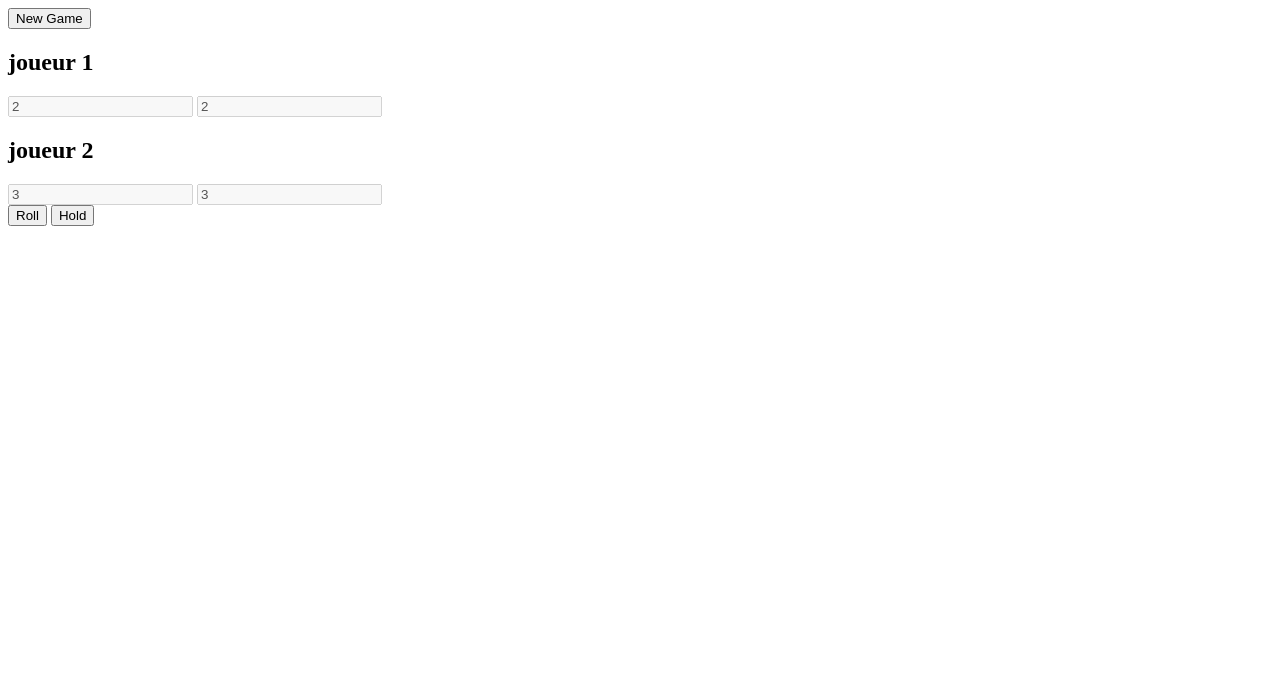
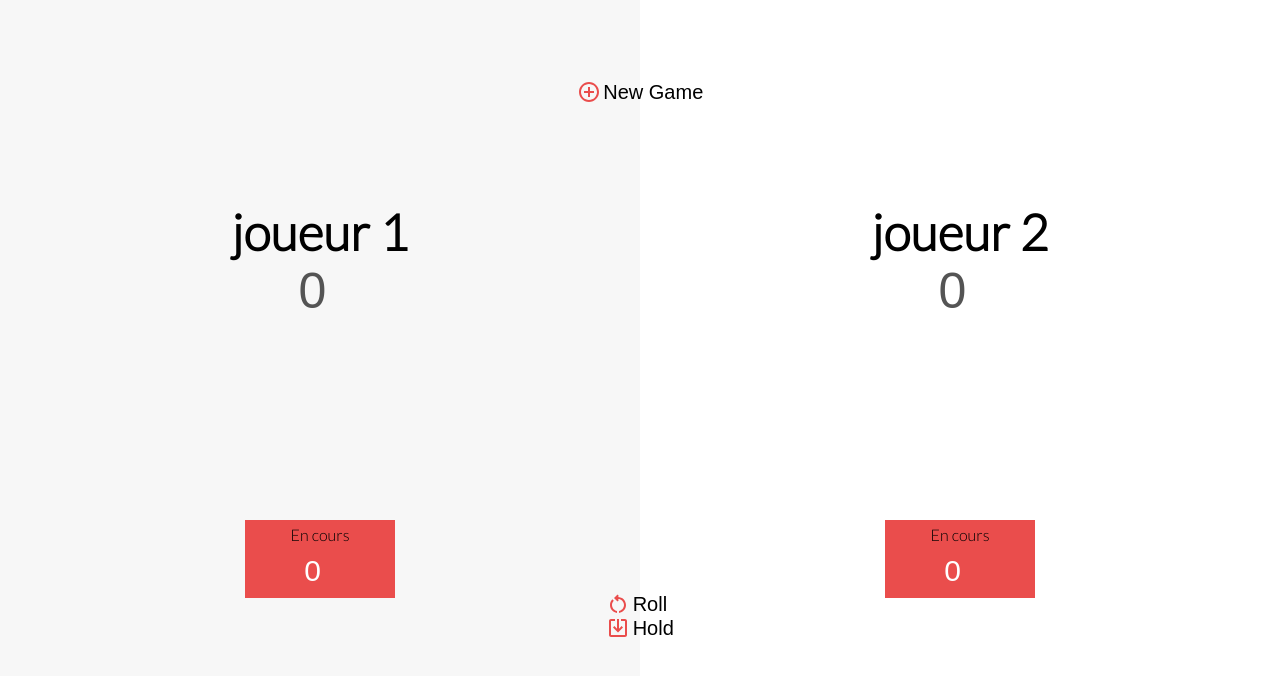
Before and after one commit to MatGosse/RollGame, a plain HTML site: page index.html in a window 1280 px wide. Drawn offline with nearby package versions, Linux system fonts and the light colour scheme.

Commit message:
ajout police, gestion boite & jquery

```diff
--- a/index.html
+++ b/index.html
@@ -2,23 +2,46 @@
 <html>
     <head>
         <title>Roll</title>
+        <meta charset="UTF-8"/>
+        <meta name="viewport" content="width=device-width, initial-scale=1">
+        <link rel="stylesheet" type="text/css" href="src/css/style.css"/>
+        <link rel="preconnect" href="https://fonts.googleapis.com">
+        <link rel="preconnect" href="https://fonts.gstatic.com" crossorigin>
+        <link href="https://fonts.googleapis.com/css2?family=Lato:wght@300&display=swap" rel="stylesheet">
     </head>
     <body>
-        <button class="reset">New Game</button>
-        <div>
+        <section id="player1">
             <h2>joueur 1</h2>
-            <input name="global_score_player_one" type="number" disabled="disabled" value='2'>
-            <input name="current_score_player_one" type="number" disabled="disabled" value='2'>
+            <input class="globalscore" name="global_score_player_one" type="number" disabled="disabled" value='0'>
+            <div class="current">
+                <label for="current_score_player_one">En cours</label>
+                <input name="current_score_player_one" type="number" disabled="disabled" value='0'>
+            </div>
+        </section>
+        <section id="player2">
+            <h2>joueur 2</h2>
+            <input class="globalscore" name="global_score_player_two" type="number" disabled="disabled" value='0'>
+            <div class="current">
+                <label for="current_score_player_two">En cours</label>
+                <input name="current_score_player_two" type="number" disabled="disabled" value='0'>
+            </div>
+        </section>
+        <div class="control">
+            <button onclick="play()" id="continue"><svg xmlns="http://www.w3.org/2000/svg" enable-background="new 0 0 24 24" height="24px" viewBox="0 0 24 24" width="24px" fill="#000000"><g><path d="M0,0h24v24H0V0z" fill="none"/></g><g><g><path d="M6,13c0-1.65,0.67-3.15,1.76-4.24L6.34,7.34C4.9,8.79,4,10.79,4,13c0,4.08,3.05,7.44,7,7.93v-2.02 C8.17,18.43,6,15.97,6,13z M20,13c0-4.42-3.58-8-8-8c-0.06,0-0.12,0.01-0.18,0.01l1.09-1.09L11.5,2.5L8,6l3.5,3.5l1.41-1.41 l-1.08-1.08C11.89,7.01,11.95,7,12,7c3.31,0,6,2.69,6,6c0,2.97-2.17,5.43-5,5.91v2.02C16.95,20.44,20,17.08,20,13z"/></g></g></svg>Roll</button>
+            <button onclick="save()"id="stop"><svg xmlns="http://www.w3.org/2000/svg" height="24px" viewBox="0 0 24 24" width="24px" fill="#000000"><path d="M0 0h24v24H0V0z" fill="none"/><path d="M10.09 15.59L11.5 17l5-5-5-5-1.41 1.41L12.67 11H3v2h9.67l-2.58 2.59zM19 3H5c-1.11 0-2 .9-2 2v4h2V5h14v14H5v-4H3v4c0 1.1.89 2 2 2h14c1.1 0 2-.9 2-2V5c0-1.1-.9-2-2-2z"/></svg>Hold</button>
         </div>
-        <div>
-            <h2>joueur 2</h2>
-            <input name="global_score_player_two" type="number" disabled="disabled" value='3'>
-            <input name="current_score_player_two" type="number" disabled="disabled" value='3'>
-        </div>
-        <div class="control">
-            <button class="continue">Roll</button>
-            <button class="stop">Hold</button>
-        </div>
+        <button id="reset"><svg xmlns="http://www.w3.org/2000/svg" height="24px" viewBox="0 0 24 24" width="24px" fill="#000000"><path d="M0 0h24v24H0V0z" fill="none"/><path d="M13 7h-2v4H7v2h4v4h2v-4h4v-2h-4V7zm-1-5C6.48 2 2 6.48 2 12s4.48 10 10 10 10-4.48 10-10S17.52 2 12 2zm0 18c-4.41 0-8-3.59-8-8s3.59-8 8-8 8 3.59 8 8-3.59 8-8 8z"/></svg>New Game</button>
+
     </body>
-    <script></script>
+    <script src="src/js/game.js"></script>
+    <script src="https://cdnjs.cloudflare.com/ajax/libs/jquery/3.6.0/jquery.min.js" integrity="sha512-894YE6QWD5I59HgZOGReFYm4dnWc1Qt5NtvYSaNcOP+u1T9qYdvdihz0PPSiiqn/+/3e7Jo4EaG7TubfWGUrMQ==" crossorigin="anonymous" referrerpolicy="no-referrer"></script>
+    <script>
+        $(document).ready(()=>{
+            $('section').css({height:$(window).height()});
+
+        });
+        $(window).resize(()=>{
+            $('section').css({height:$(window).height()});
+        });
+    </script>
 </html>
--- a/src/css/style.css
+++ b/src/css/style.css
@@ -7,36 +7,91 @@ body{
     align-items: center;
     justify-content: center;
     font-family: 'Lato', sans-serif;
+    color: black;
 }
 
 /*gestion section*/
 section{
     position: relative;
-    width: 50%;
     display: flex;
     align-items: center;
     justify-content: center;
     flex-direction: column;
 }
 #player1{
-    background-color: #e9ecf2;
+    background-color: #f7f7f7;
 }
 .control, #reset{
-    position: absolute;
-}
-.control{
-    bottom: 20%;
-}#reset{
-    top: 10%;
+    position: fixed;
 }
 /*gestion score*/
-input{
+h2,.globalscore{
+    font-size: 50px;
+}
+.globalscore{
+    margin-bottom: 200px;
+}
+input,button{
     text-align: center;
-
+    display: flex;
+    align-items: center;
+    justify-content: center;
     border: none;
     background-color: rgba(0, 0, 0, 0);
 }
 .current{
+    text-align: center;
+    background-color: #ea4d4c;
+    width: 150px;
+    padding-top: 5px;
+}
+.current input{
     color: white;
-    background-color: #ea4d4c;
+    margin: 10px 0px;
+    width: 100%;
+    font-size: 30px;
 }
+
+/*gestion control*/
+svg{
+    fill:#ea4d4c;
+    margin-right: 2.5px;
+}
+#reset,button{
+    transition: 0.5s;
+    font-size: 20px;
+}
+#stop svg{
+    transform: rotate(90deg);
+}
+#reset:hover ,button:hover{
+    color: #ea4d4c;
+    text-decoration: underline;
+
+}
+@media (orientation: portrait){
+    body{
+        flex-direction: column;
+    }
+    section{
+        width: 100%;
+    }
+    .control{
+        top: 10px;
+    }
+    #reset{
+        margin-top: -200px;
+        bottom: 0px;
+    }
+}
+@media (orientation: landscape){
+    section{
+        width: 50%;
+    }
+    .control{
+        bottom: 20%;
+    }
+    #reset{
+        top: 10%;
+    }
+}
```
